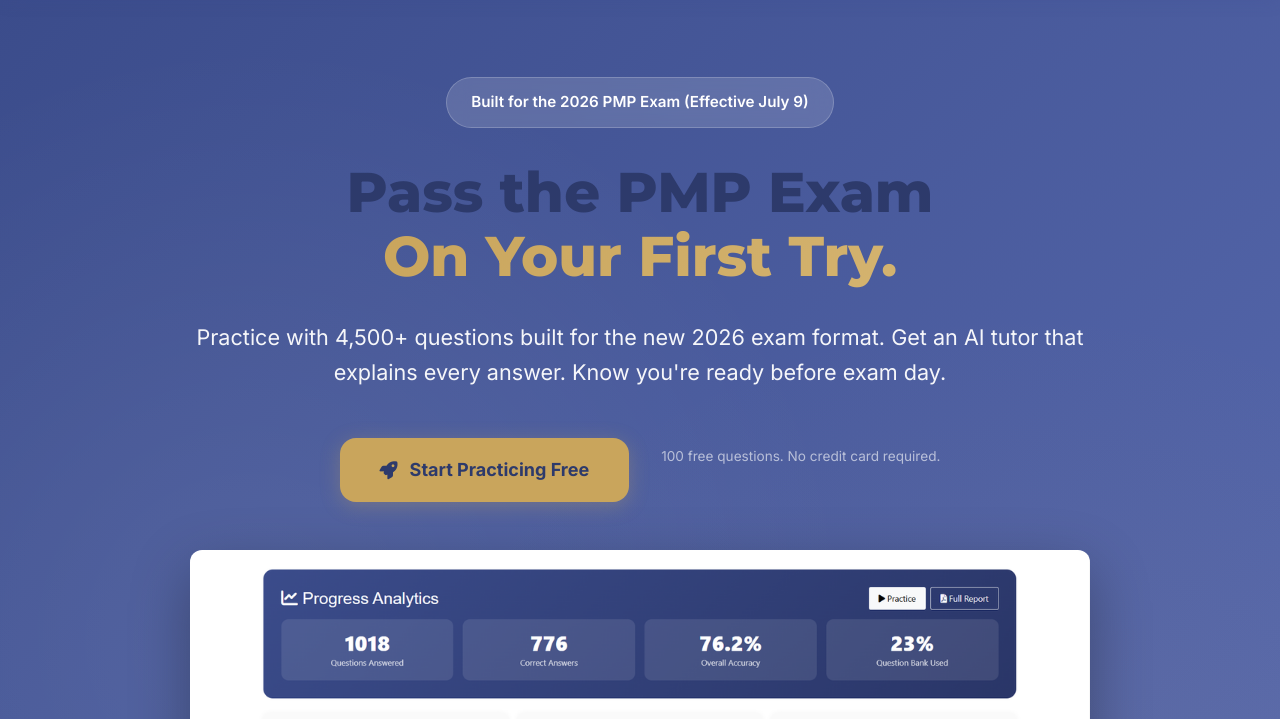
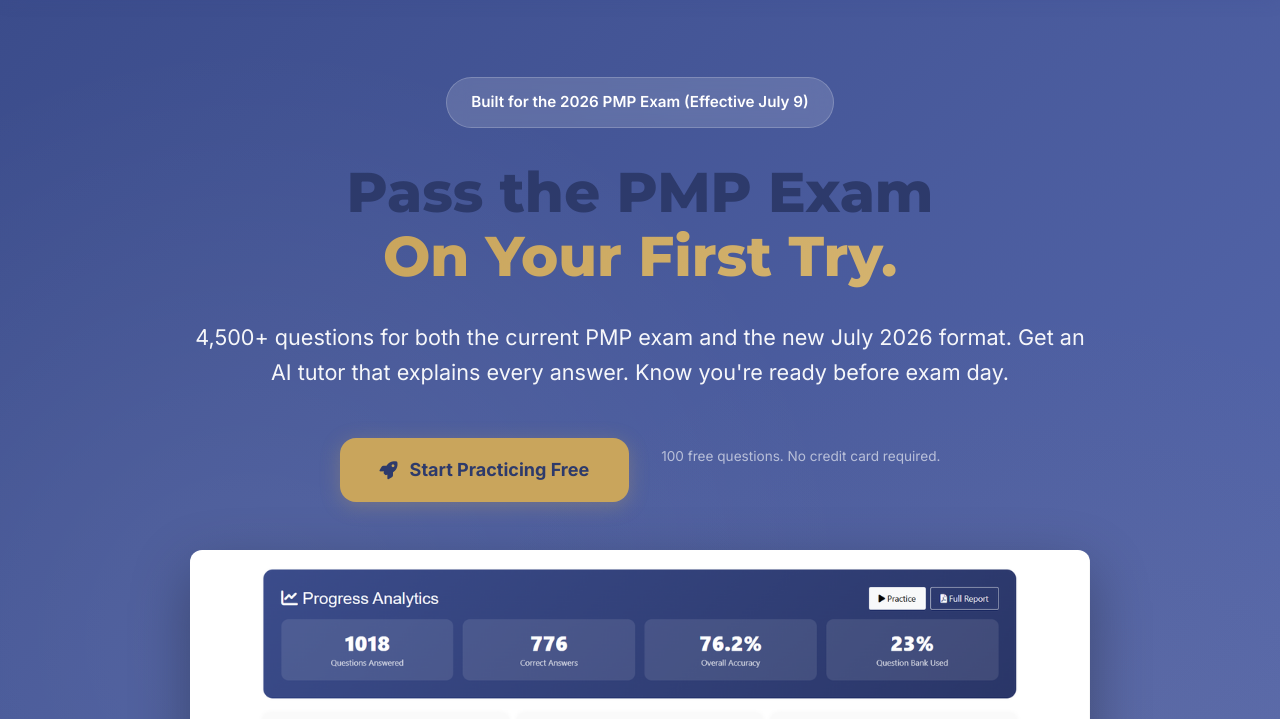
Before and after one commit to Benwah81/pmmastery-website, a website: page index.html in a window 1280 px wide. Shown: the part 81-800 px from the top of the page. Drawn offline with Linux system fonts and the light colour scheme.

Commit message:
Sync from pmp-study-assistant: website updates

```diff
--- a/index.html
+++ b/index.html
@@ -294,7 +294,7 @@
                     <span class="gradient-text">On Your First Try.</span>
                 </h1>
                 <p class="hero-subtitle">
-                    Practice with 4,500+ questions built for the new 2026 exam format.
+                    4,500+ questions for both the current PMP exam and the new July 2026 format.
                     Get an AI tutor that explains every answer. Know you're ready before exam day.
                 </p>
 
```
